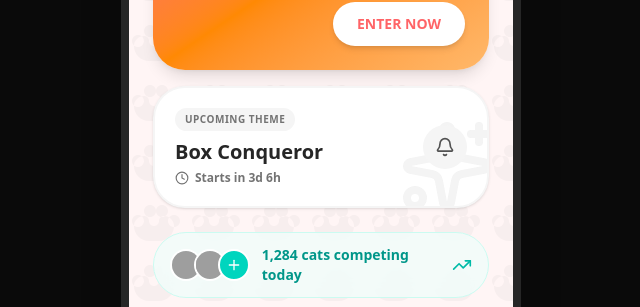
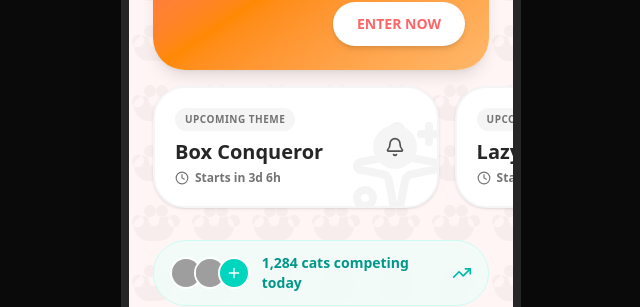
Before and after one commit to bjornpfrengle-source/meow-king-figaro, a React (Vite) app: page /home in a window 1280 px wide. Shown: the part 292-599 px from the top of the page, without its empty margins (319-959 px from the left). Built offline with nearby package versions, Linux system fonts and the light colour scheme; no server answers; the database is empty; grey boxes are pictures that could not be loaded.

Commit message:
feat: Improve event display and voting randomness
Refactor HomeScreen to allow horizontal scrolling of event banners.
Enhance VoteScreen to shuffle cats locally before pairing, ensuring more random matchups.
Remove redundant `capture="environment"` attribute from file input on UploadScreen.

```diff
--- a/src/screens/HomeScreen.tsx
+++ b/src/screens/HomeScreen.tsx
@@ -168,12 +168,13 @@ export function HomeScreen() {
           </div>
         </motion.div>
 
-        {/* Upcoming Event Banner */}
+        {/* Upcoming Event Banners */}
+        <div className="flex overflow-x-auto snap-x snap-mandatory gap-4 mt-4 pb-2 -mx-6 px-6 [&::-webkit-scrollbar]:hidden [-ms-overflow-style:none] [scrollbar-width:none]">
           <motion.div
-          initial={{ opacity: 0, y: 20 }}
-          animate={{ opacity: 1, y: 0 }}
+            initial={{ opacity: 0, x: 20 }}
+            animate={{ opacity: 1, x: 0 }}
             transition={{ delay: 0.1 }}
-          className="rounded-[2rem] shadow-sm relative overflow-hidden mt-4 p-5 bg-white border-2 border-neutral-100"
+            className="min-w-[85%] shrink-0 snap-center rounded-[2rem] shadow-sm relative overflow-hidden p-5 bg-white border-2 border-neutral-100"
           >
             <div className="absolute -right-2 -bottom-2 opacity-5 pointer-events-none">
               <Sparkles className="w-24 h-24 text-neutral-800" />
@@ -197,6 +198,36 @@ export function HomeScreen() {
               </button>
             </div>
           </motion.div>
+
+          <motion.div
+            initial={{ opacity: 0, x: 20 }}
+            animate={{ opacity: 1, x: 0 }}
+            transition={{ delay: 0.2 }}
+            className="min-w-[85%] shrink-0 snap-center rounded-[2rem] shadow-sm relative overflow-hidden p-5 bg-white border-2 border-neutral-100"
+          >
+            <div className="absolute -right-2 -bottom-2 opacity-5 pointer-events-none">
+              <Sparkles className="w-24 h-24 text-neutral-800" />
+            </div>
+
+            <div className="relative z-10 flex flex-row items-center justify-between">
+              <div>
+                <div className="bg-neutral-100 text-neutral-500 w-fit px-2.5 py-1 rounded-full mb-2 text-[10px] font-bold tracking-wider uppercase">
+                  Upcoming Theme
+                </div>
+                <h2 className="text-xl font-black mb-1.5 leading-tight text-neutral-800">Lazy Sundays</h2>
+
+                <div className="flex items-center gap-1.5 text-neutral-500">
+                  <Clock className="w-3.5 h-3.5" />
+                  <span className="text-xs font-bold">Starts in 6d 4h</span>
+                </div>
+              </div>
+
+              <button onClick={() => alert("We'll notify you when Lazy Sundays begins!")} className="bg-neutral-100 text-neutral-600 p-3 rounded-full active:scale-95 transition-transform flex-shrink-0">
+                <Bell className="w-5 h-5" />
+              </button>
+            </div>
+          </motion.div>
+        </div>
 
         {/* Stats Bar */}
         <div className="flex items-center justify-between bg-teal-50/80 backdrop-blur-sm px-4 py-3 rounded-full mt-6 mb-8 border border-teal-100">
--- a/src/screens/UploadScreen.tsx
+++ b/src/screens/UploadScreen.tsx
@@ -228,7 +228,6 @@ export function UploadScreen() {
             <input
               type="file"
               accept="video/*"
-              capture="environment"
               className="hidden"
               ref={fileInputRef}
               onChange={handleFileChange}
--- a/src/screens/VoteScreen.tsx
+++ b/src/screens/VoteScreen.tsx
@@ -58,9 +58,15 @@ export function VoteScreen() {
       }
 
       try {
-        const q = query(collection(db, 'cats'), orderBy('createdAt', 'desc'));
+        const q = query(collection(db, 'cats'));
         const snapshot = await getDocs(q);
         const fetchedCats = snapshot.docs.map(doc => ({ id: doc.id, ...doc.data() } as Cat));
+
+        // Shuffle the cats array locally for random matchups
+        for (let i = fetchedCats.length - 1; i > 0; i--) {
+          const j = Math.floor(Math.random() * (i + 1));
+          [fetchedCats[i], fetchedCats[j]] = [fetchedCats[j], fetchedCats[i]];
+        }
 
         if (fetchedCats.length >= 2) {
           // Create pairs
```
Lines whose indentation alone changed are shown as unchanged.
